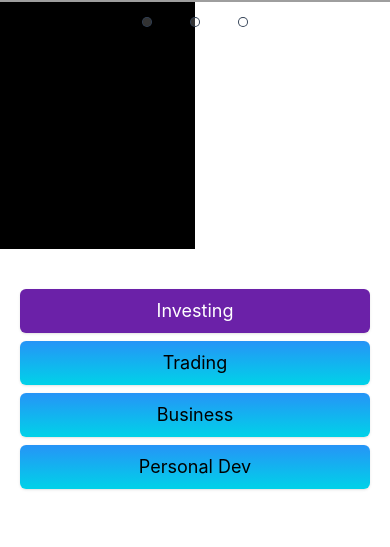
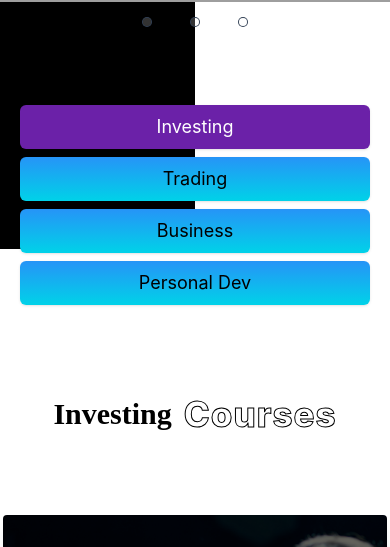
Before and after one commit to anm27/exponential-world, a React (Create React App) app: page / in a window 390 px wide. Shown: the part 595-1142 px from the top of the page. Built offline with nearby package versions, Linux system fonts and the light colour scheme; grey boxes are pictures that could not be loaded.

Commit message:
ExpoWorld: Mobile Courses Tab Fixed

```diff
--- a/src/components/Courses.js
+++ b/src/components/Courses.js
@@ -56,7 +56,7 @@ function Courses() {
     <>
       <div
         data-aos="fade-right"
-        className="md:flex block gap-6 justify-center items-center px-5 mt-10 z-50"
+        className="md:flex block gap-6 justify-center items-center px-5 lg:mt-10 -mt-36 z-50"
       >
         <button
           onClick={showInvesting}
```
